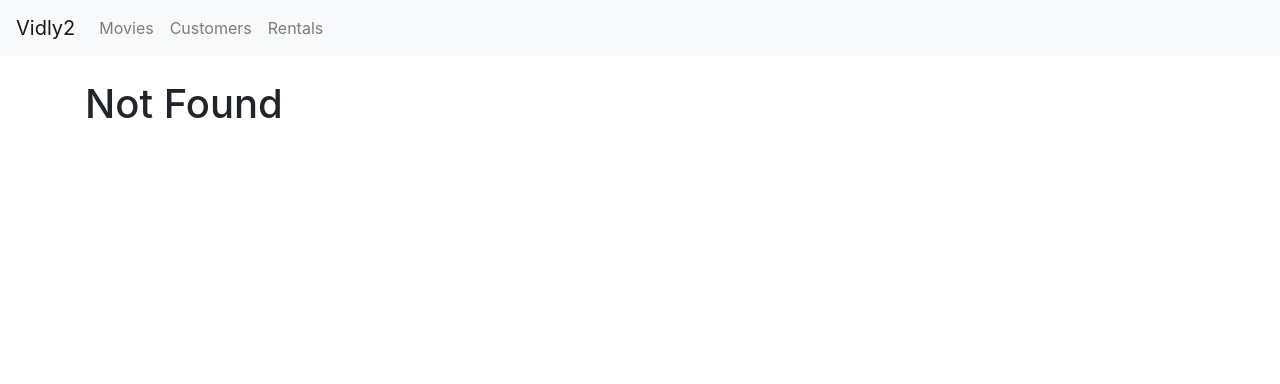
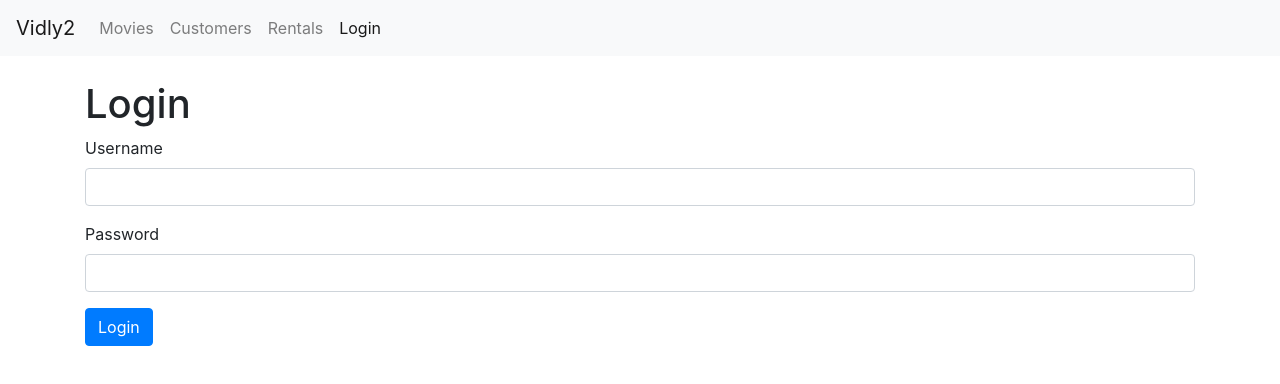
Before and after one commit to smhz101/vidly, a React (Create React App) app: page /login in a window 1280 px wide. Before the commit this address led to /not-found. Shown: the top 384 px of the page. Built offline with nearby package versions, Linux system fonts and the light colour scheme.

Commit message:
Login form

```diff
--- a/src/App.js
+++ b/src/App.js
@@ -7,6 +7,7 @@ import Customers from "./components/customers";
 import Rentals from "./components/rentals";
 import NotFound from "./components/notFound";
 import NavBar from "./components/navBar";
+import LoginForm from "./components/loginForm";
 
 import "./App.css";
 
@@ -17,6 +18,7 @@ class App extends Component {
         <NavBar />
         <div className="container">
           <Switch>
+            <Route path="/login" component={LoginForm}></Route>
             <Route path="/movies/:id" component={MoviesForm}></Route>
             <Route path="/movies" component={Movies}></Route>
             <Route path="/customers" component={Customers}></Route>
--- /dev/null
+++ b/src/components/loginForm.jsx
@@ -0,0 +1,58 @@
+import React, { Component } from "react";
+
+class LoginForm extends Component {
+  state = {
+    account: {
+      username: "",
+      password: ""
+    }
+  };
+
+  handleChange = ({ currentTarget: input }) => {
+    const account = { ...this.state.account };
+    account[input.name] = input.value;
+    this.setState({ account });
+  };
+
+  handleSubmit = e => {
+    e.preventDefault();
+    console.log("Submitted!");
+  };
+
+  render() {
+    const { account } = this.state;
+
+    return (
+      <div>
+        <h1>Login</h1>
+        <form onSubmit={this.handleSubmit}>
+          <div className="form-group">
+            <label htmlFor="username">Username</label>
+            <input
+              id="username"
+              name="username"
+              type="text"
+              className="form-control"
+              value={account.username}
+              onChange={this.handleChange}
+            />
+          </div>
+          <div className="form-group">
+            <label htmlFor="password">Password</label>
+            <input
+              id="password"
+              name="password"
+              type="text"
+              className="form-control"
+              value={account.password}
+              onChange={this.handleChange}
+            />
+          </div>
+          <button className="btn btn-primary">Login</button>
+        </form>
+      </div>
+    );
+  }
+}
+
+export default LoginForm;
--- a/src/components/navBar.jsx
+++ b/src/components/navBar.jsx
@@ -29,6 +29,9 @@ const NavBar = () => {
           <NavLink className="nav-item nav-link" to="/rentals">
             Rentals
           </NavLink>
+          <NavLink className="nav-item nav-link" to="/login">
+            Login
+          </NavLink>
         </div>
       </div>
     </nav>
```
